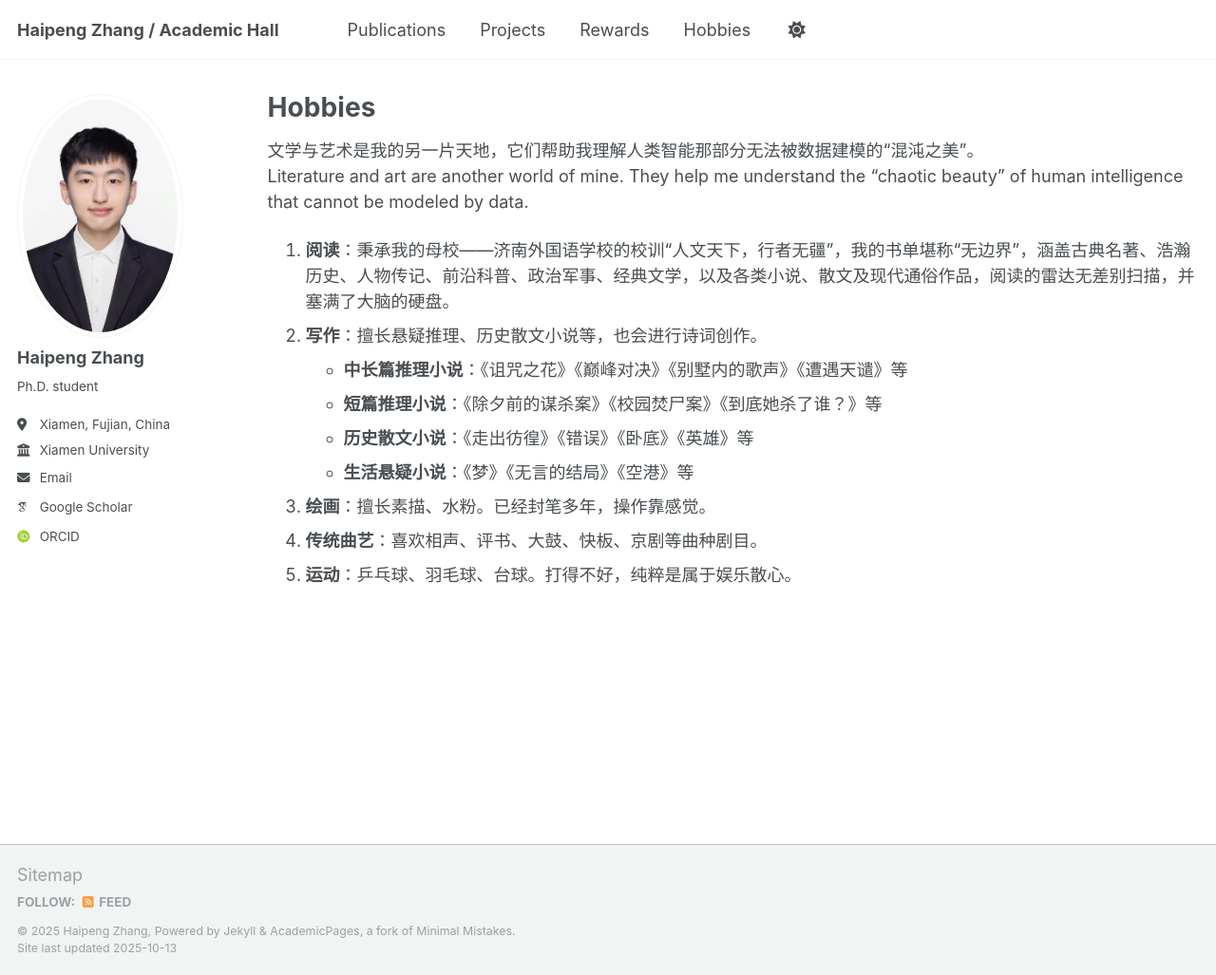
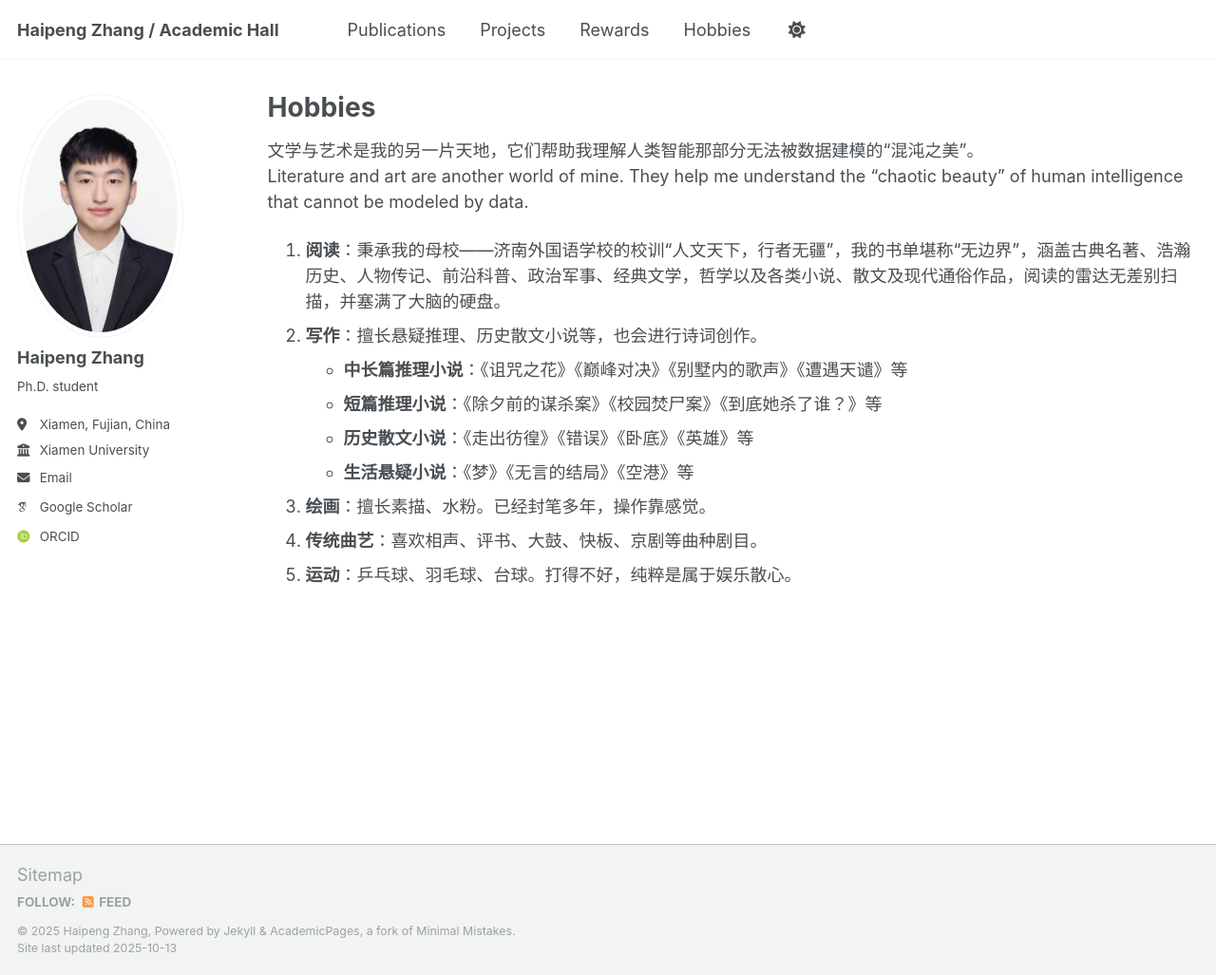
Before and after one commit to Harry-first/haipengzhang, a Jekyll site: the page built from _pages/portfolio.md, in a window 1280 px wide and 1027 px high. Shown: the whole window at 95% size. Built offline with Jekyll 4.4.1, drawn with Linux system fonts in a browser that asks for light colours; some web fonts are replaced.

Commit message:
Update portfolio.md

```diff
--- a/_pages/portfolio.md
+++ b/_pages/portfolio.md
@@ -7,7 +7,7 @@ author_profile: true
 
 文学与艺术是我的另一片天地，它们帮助我理解人类智能那部分无法被数据建模的“混沌之美”。
 Literature and art are another world of mine. They help me understand the “chaotic beauty” of human intelligence that cannot be modeled by data.
-1. **阅读**：秉承我的母校——济南外国语学校的校训“人文天下，行者无疆”，我的书单堪称“无边界”，涵盖古典名著、浩瀚历史、人物传记、前沿科普、政治军事、经典文学，以及各类小说、散文及现代通俗作品，阅读的雷达无差别扫描，并塞满了大脑的硬盘。
+1. **阅读**：秉承我的母校——济南外国语学校的校训“人文天下，行者无疆”，我的书单堪称“无边界”，涵盖古典名著、浩瀚历史、人物传记、前沿科普、政治军事、经典文学，哲学以及各类小说、散文及现代通俗作品，阅读的雷达无差别扫描，并塞满了大脑的硬盘。
 2. **写作**：擅长悬疑推理、历史散文小说等，也会进行诗词创作。
 - **中长篇推理小说**：《诅咒之花》《巅峰对决》《别墅内的歌声》《遭遇天谴》等
 - **短篇推理小说**：《除夕前的谋杀案》《校园焚尸案》《到底她杀了谁？》等
```
